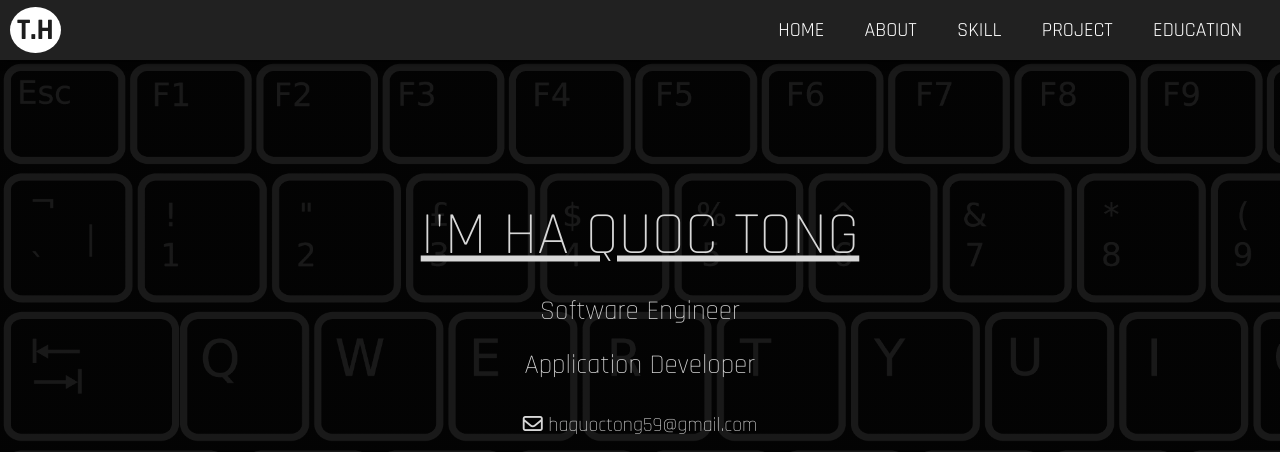
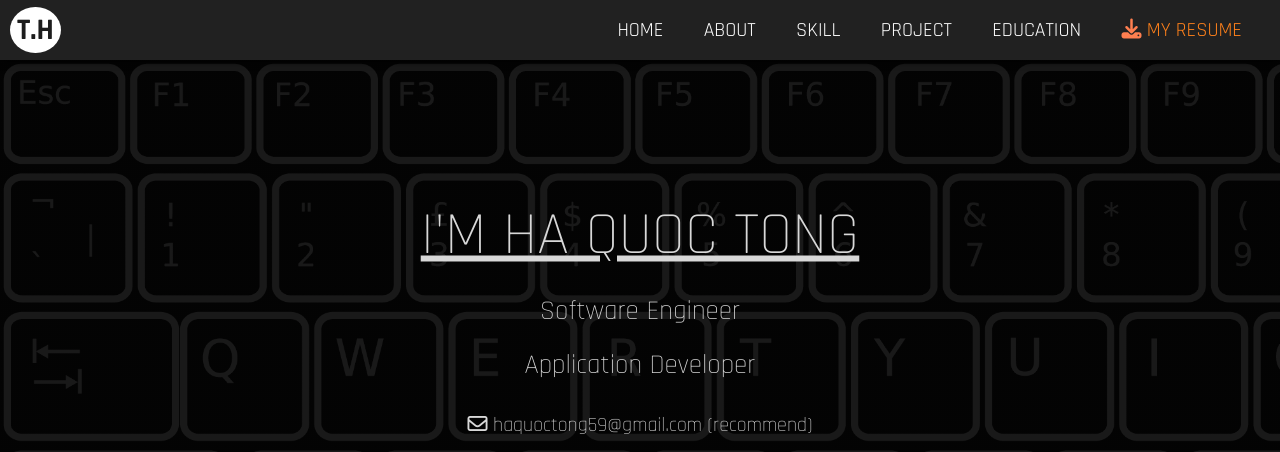
Before and after one commit to KevinHa59/myPortfolio, a plain HTML site: page index.html in a window 1280 px wide. Shown: the top 452 px of the page. Drawn offline with Linux system fonts and the light colour scheme.

Commit message:
Add Resume Download Button and Resume file

```diff
--- a/index.html
+++ b/index.html
@@ -22,6 +22,7 @@
             <li><a href="#skill" class="menu">SKILL</a></li>
             <li><a href="#project" class="menu">PROJECT</a></li>
             <li><a href="#education" class="menu">EDUCATION</a></li>
+            <li><a href="#education" class="menu"><span class="resume"><i class="fas fa-download"></i> My Resume</span></a></li>
         </ul>
     </div>
     <!--Showcase area-->
@@ -31,7 +32,7 @@
 
                 <p>I'M HA QUOC TONG</p>
                 <h2>Software Engineer</h2><h2>Application Developer</h2>
-                <h4><i class="far fa-envelope"></i> haquoctong59@gmail.com</h4><h4><i class="fas fa-phone"></i> (346)-219 1755</h4>
+                <h4><i class="far fa-envelope"></i> haquoctong59@gmail.com (recommend)</h4><h4><i class="fas fa-phone"></i> (346)-219 1755</h4>
                 <div class="social-connection">
                     <div class="social-group">
                         <div class="social-icon">
--- a/styles.css
+++ b/styles.css
@@ -70,6 +70,12 @@ body {
   );
   color: #212121;
   transition: 0.5s;
+}
+#nav-bar .resume {
+  color: rgb(255, 129, 27);
+}
+#nav-bar .resume:hover {
+  font-weight: bold;
 }
 .checkbtn {
   font-size: 20px;
```
Also changed, not shown: 1 other file.
